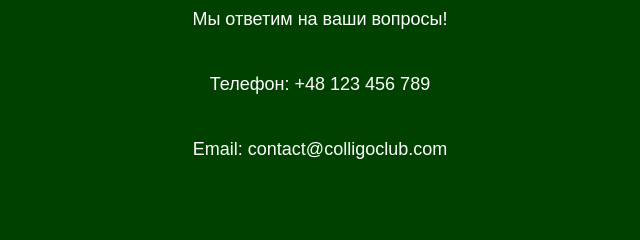
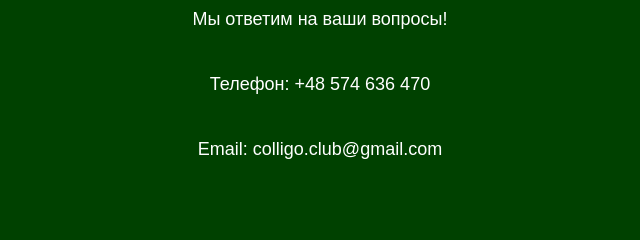
Before and after one commit to Radoman-ra/gotoviy_sait, a plain HTML site: page index-ru.html in a window 1280 px wide. Shown: the part 2682-2922 px from the top of the page, 320-960 px from the left. Drawn offline with Linux system fonts and the light colour scheme.

Commit message:
Update contact information in index.html and index-ru.html

```diff
--- a/index-ru.html
+++ b/index-ru.html
@@ -404,8 +404,8 @@
     <section id="contact">
       <h2>Свяжитесь с нами</h2>
       <p>Мы ответим на ваши вопросы!</p>
-      <p>Телефон: +48 123 456 789</p>
-      <p>Email: contact@colligoclub.com</p>
+      <p>Телефон: +48 574 636 470</p>
+      <p>Email: colligo.club@gmail.com</p>
     </section>
 
     <!-- Footer -->
```
Also changed, not shown: index.html (+2 -2 lines).
